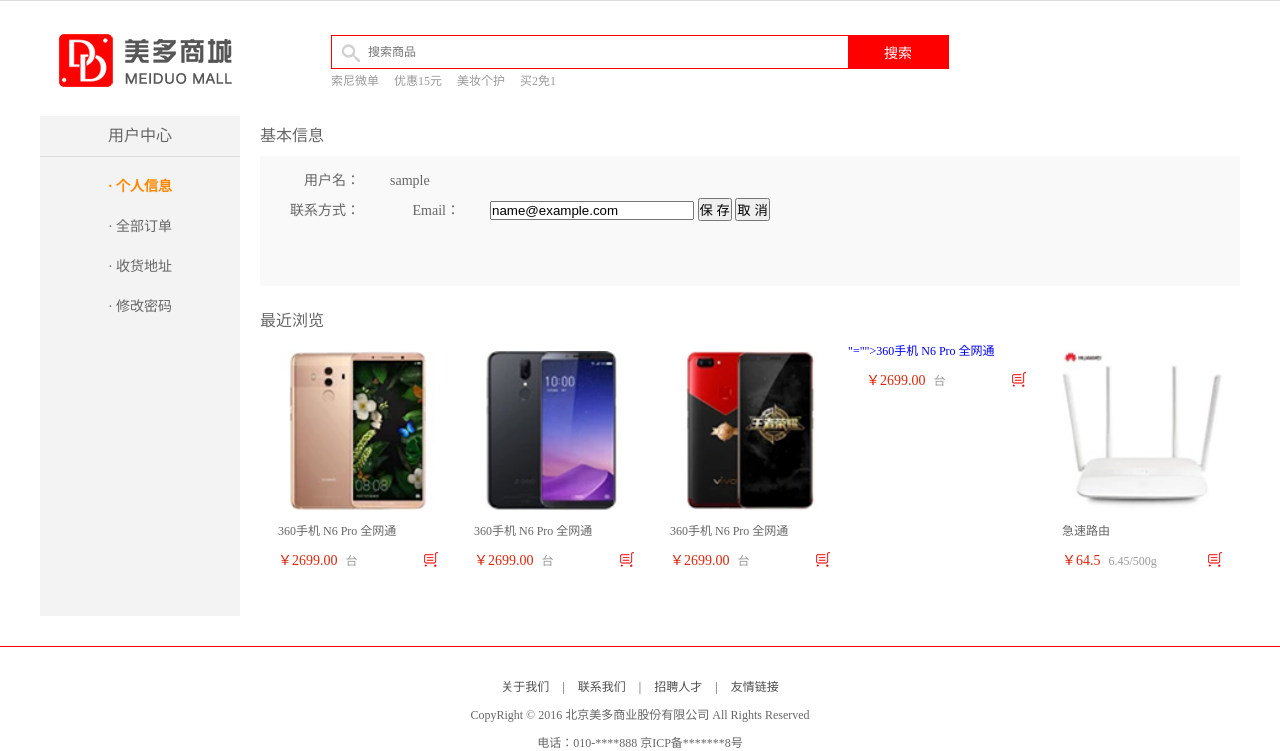
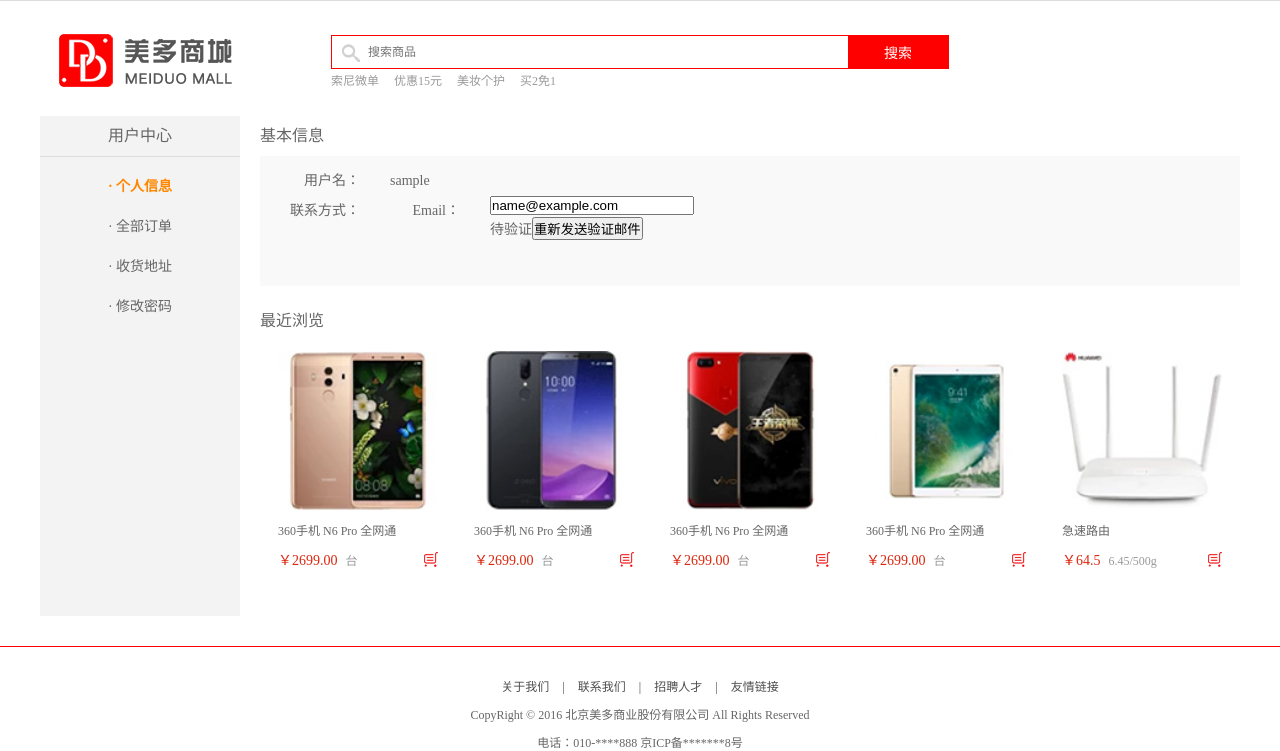
Before and after one commit to zzZaida/meiduo_project, a Django app: page /info/ in a window 1280 px wide. Shown: the part 29-780 px from the top of the page. Run offline with Django 3.2, Linux system fonts and the light colour scheme; the visitor is signed in with stand-in values (Sample User, id 1); parts of the project's set-up code (start-up, migrations or seed data) failed here and were passed over.

Commit message:
5. 邮箱异步任务celery
Signed-off-by: zzZaida <17638121602@163.com>

```diff
--- a/meiduo_mall/apps/users/views.py
+++ b/meiduo_mall/apps/users/views.py
@@ -237,5 +237,9 @@
             logger.error(e)
             return http.JsonResponse({'code':RETCODE.DBERR, 'errmsg': '添加邮箱失败'})
 
+        # 自动发邮件
+        from celery_tasks.email.tasks import send_verify_email
+        send_verify_email.delay(email)
+
         # 4.返回前端结果
-        return http.JsonResponse({'code':RETCODE.OK, 'errmsg': '添加邮箱成功'})
+        return http.JsonResponse({'code': RETCODE.OK, 'errmsg': '添加邮箱成功'})
--- a/meiduo_mall/celery_tasks/main.py
+++ b/meiduo_mall/celery_tasks/main.py
@@ -15,7 +15,7 @@
 celery_app.config_from_object('celery_tasks.config')
 
 # 5.自动注册celery任务
-celery_app.autodiscover_tasks(['celery_tasks.sms'])
+celery_app.autodiscover_tasks(['celery_tasks.sms', 'celery_tasks.email'])
 
 # 终端启动Celery服务
 # celery -A celery_tasks.main worker -l info
--- a/meiduo_mall/meiduo_mall/settings/development.py
+++ b/meiduo_mall/meiduo_mall/settings/development.py
@@ -244,3 +244,13 @@
 
 # 指定自定义的用户认证后端
 AUTHENTICATION_BACKENDS = ['apps.users.utils.UsernameMobileAuthBackend']
+
+
+# 发送邮箱配置
+EMAIL_BACKEND = 'django.core.mail.backends.smtp.EmailBackend' # 指定邮件后端
+EMAIL_HOST = 'smtp.163.com' # 发邮件主机
+EMAIL_PORT = 25 # 发邮件端口
+EMAIL_HOST_USER = 'hmmeiduo@163.com' # 授权的邮箱
+EMAIL_HOST_PASSWORD = 'hmmeiduo123' # 邮箱授权时获得的密码，非注册登录密码
+EMAIL_FROM = '美多商城<hmmeiduo@163.com>' # 发件人抬头
+EMAIL_ACTIVE_URL = 'http://www.meiduo.site:8000/emails/verification/' #激活地址
--- a/meiduo_mall/templates/user_center_info.html
+++ b/meiduo_mall/templates/user_center_info.html
@@ -67,16 +67,28 @@
 			</ul>
 		</div>
 		<div class="right_content clearfix">
-				<div class="info_con clearfix">
+				<div class="info_con clearfix" v-cloak>
     <h3 class="common_title2">基本信息</h3>
     <ul class="user_info_list">
-						<li><span>用户名：</span>[[username]]</li>
-						<li><span>联系方式：</span>[[mobile]]</li>
+        <li><span>用户名：</span>[[ username ]]</li>
+        <li><span>联系方式：</span>[[ mobile ]]</li>
         <li>
             <span>Email：</span>
-	                    <input type="text" name="email" class="email" v-model="email">
-	                    <input type="button" name="" value="保 存">
-	                    <input type="reset" name="" value="取 消">
+            <div v-if="set_email">
+                <input v-model="email" @blur="check_email" type="email" name="email" class="email">
+                <input @click="save_email" type="button" name="" value="保 存">
+                <input @click="cancel_email" type="reset" name="" value="取 消">
+                <div v-show="error_email" class="error_email_tip">邮箱格式错误</div>
+            </div>
+            <div v-else>
+                <input v-model="email" type="email" name="email" class="email" readonly>
+                <div v-if="email_active">
+                    已验证
+                </div>
+                <div v-else>
+                    待验证<input @click="save_email" :disabled="send_email_btn_disabled" type="button" :value="send_email_tip">
+                </div>
+            </div>
         </li>
     </ul>
 </div>
@@ -115,7 +127,7 @@
 				</li>
 
 				<li>
-					<a href="detail.html"><img src="{{ static('images/goods/goods006.jpg') }}></a>
+					<a href="detail.html"><img src="{{ static('images/goods/goods006.jpg') }}"></a>
 					<h4><a href="#">360手机 N6 Pro 全网通</a></h4>
 					<div class="operate">
 						<span class="price">￥2699.00</span>
@@ -152,7 +164,7 @@
 		<p>电话：010-****888    京ICP备*******8号</p>
 	</div>
 	</div>
-    <script>
+    <script type="text/javascript">
     let username = "{{ username }}";
     let mobile = "{{ mobile }}";
     let email = "{{ email }}";
```
Also changed, not shown: meiduo_mall/celery_tasks/email/tasks.py (added, +16 -0 lines), meiduo_mall/celery_tasks/email/__init__.py (added). Lines whose indentation alone changed are shown as unchanged.
